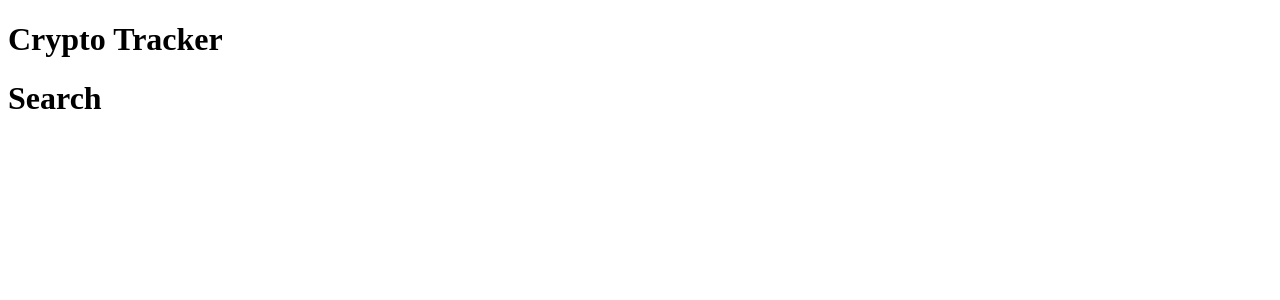
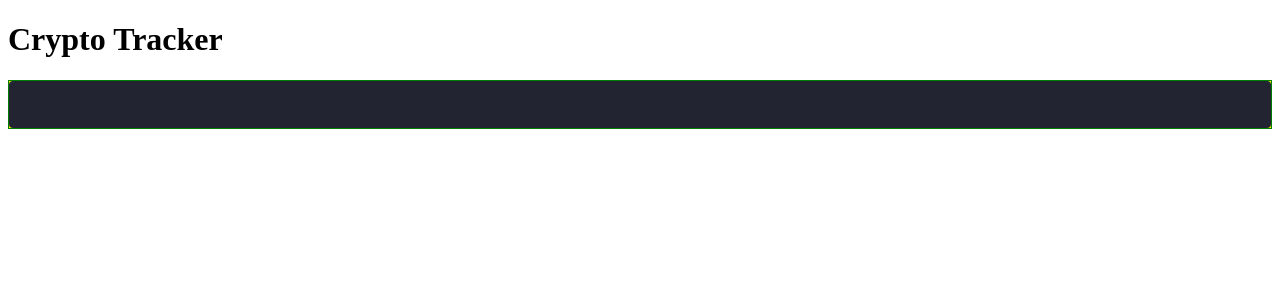
Before and after one commit to Akil-Lutes/nextJS-tailWind-crypto, a Next.js app: page / in a window 1280 px wide. Shown: the top 300 px of the page. Built offline with nearby package versions, Linux system fonts and the light colour scheme.

Commit message:
tailwind install

```diff
--- a/components/SearchBar/index.js
+++ b/components/SearchBar/index.js
@@ -1,9 +1,10 @@
 import React from 'react'
+import styles from './search.module.css'
 
 const SearchBar = () => {
     return (
-        <div className="coin-search">
-            <h1>Search</h1>
+        <div className={styles.coin_search}>
+            <input className={styles.coin_input} />
         </div>
     )
 }
--- /dev/null
+++ b/components/SearchBar/search.module.css
@@ -0,0 +1,17 @@
+.coin_search {
+    margin-bottom: 64px;
+    display: flex;
+    border: 1px solid green;
+    background: yellow;
+    align-items: center;
+}
+
+.coin_input {
+    background: #222531;
+    border: none;
+    padding: 16px;
+    border-radius: 4px;
+    outline: none;
+    height: 100%;
+    width: 100%;
+  }
--- a/components/SearchBar/searchMod.css
+++ /dev/null
@@ -1,7 +0,0 @@
-.coin-search {
-    margin-bottom: 64px;
-    display: flex;
-    border: 1px solid green;
-    background: yellow;
-    align-items: center;
-}
--- a/package.json
+++ b/package.json
@@ -11,5 +11,10 @@
     "next": "^11.0.0",
     "react": "17.0.2",
     "react-dom": "17.0.2"
+  },
+  "devDependencies": {
+    "autoprefixer": "^10.3.1",
+    "postcss": "^8.3.6",
+    "tailwindcss": "^2.2.6"
   }
 }
--- /dev/null
+++ b/pages/app.js
@@ -0,0 +1 @@
+import 'tailwindcss/tailwind.css'
--- a/pages/index.js
+++ b/pages/index.js
@@ -10,7 +10,7 @@ export default function Home() {
       </Head>
 
       <h1>Crypto Tracker</h1>
-      <SearchBar />
+      <SearchBar type="text" placeholder="Search" />
     </div>
   )
 }
--- /dev/null
+++ b/postcss.config.js
@@ -0,0 +1,6 @@
+module.exports = {
+  plugins: {
+    tailwindcss: {},
+    autoprefixer: {},
+  },
+}
```
Also changed, not shown: tailwind.config.js (added, +11 -0 lines), 1 other file (tests, documents, lock files or other folders).
